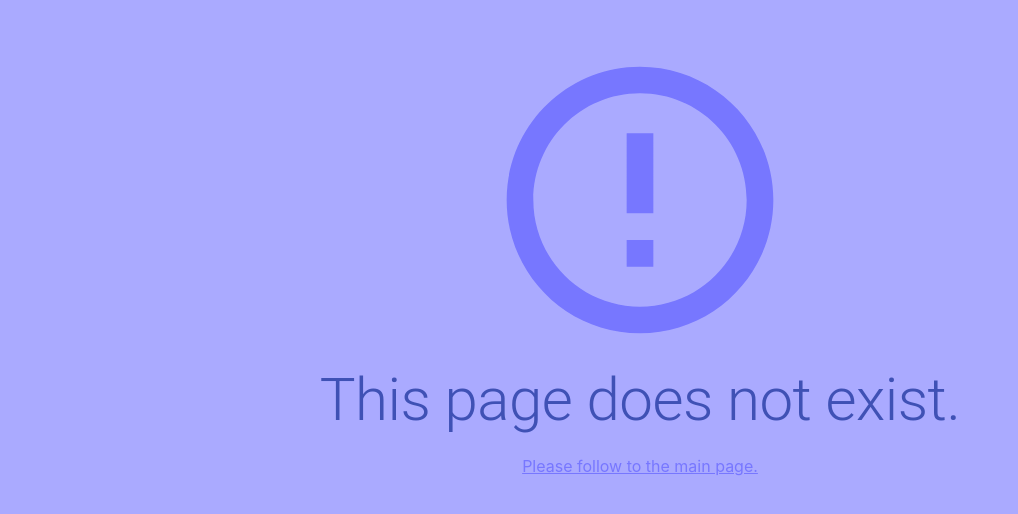
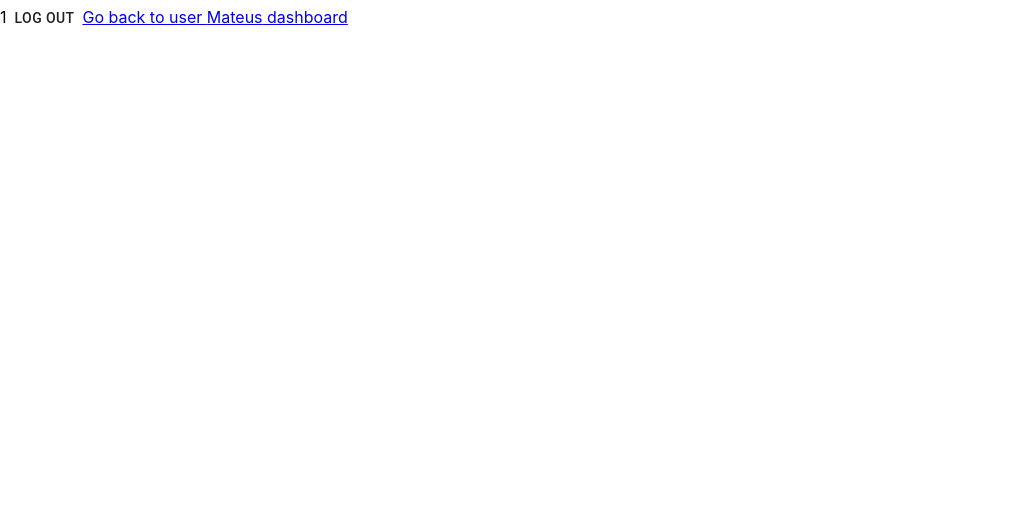
Before and after one commit to mateuscoelho2009/iot-measurer-client, a React (Create React App) app: page /user/measurement/1 in a window 1280 px wide. Shown: the top 514 px of the page, without its empty margins (0-1018 px from the left). Built offline with nearby package versions, Linux system fonts and the light colour scheme.

Commit message:
feat: implements measurement page and UserContext

```diff
--- a/src/App.js
+++ b/src/App.js
@@ -19,7 +19,7 @@ function App() {
         <br />
         <Link
           className="App-link"
-          to="/measurements"
+          to="/user"
         >
           <TrendingUpIcon className="Trending-icon" />
           See the measurements
--- /dev/null
+++ b/src/components/UserMeasurements.js
@@ -0,0 +1,12 @@
+import React from 'react';
+import { UserConsumer } from '../contexts/UserContext';
+
+function UserMeasurements() {
+    return (
+        <UserConsumer>
+            {({ userId }) => <h1>Welcome {userId}!</h1>}
+        </UserConsumer>
+    )
+}
+
+export default UserMeasurements;
--- /dev/null
+++ b/src/components/UserMenu.js
@@ -0,0 +1,26 @@
+import React from 'react';
+import { Link } from 'react-router-dom';
+import { Button } from '@material-ui/core';
+import { UserConsumer } from '../contexts/UserContext';
+
+function UserMenu() {
+    return (
+        <UserConsumer>
+            {({ username, updateUser }) => (
+                <>
+                    <Button onClick={event => {
+                        updateUser('');
+                    }}>
+                        Log out
+                    </Button>
+
+                    <Link to="/user">
+                        Go back to user {username} dashboard
+                    </Link>
+                </>
+            )}
+        </UserConsumer>
+    )
+}
+
+export default UserMenu;
--- /dev/null
+++ b/src/contexts/UserContext.js
@@ -0,0 +1,39 @@
+import React from 'react';
+
+const UserContext = React.createContext({
+    userId: '',
+    username: '',
+    measurements: [],
+    updateUser: () => {},
+});
+
+export class UserProvider extends React.Component {
+    updateUser = newUserId => {
+        this.setState({
+            userId: newUserId,
+            username: '',
+            measurements: [],
+        });
+    }
+
+    state = {
+        userId: '1',
+        username: 'Mateus',
+        measurements: [],
+        updateUser: this.updateUser,
+    }
+
+    render() {
+        const {
+            children,
+        } = this.props;
+
+        return (
+            <UserContext.Provider value={this.state}>
+                {children}
+            </UserContext.Provider>
+        )
+    }
+}
+
+export const UserConsumer = UserContext.Consumer;
--- a/src/index.js
+++ b/src/index.js
@@ -5,6 +5,7 @@ import './index.css';
 // Pages
 import App from './App';
 import Page404 from './pages/Page404';
+import User from './pages/User';
 
 import * as serviceWorker from './serviceWorker';
 import { BrowserRouter, Switch, Route } from 'react-router-dom';
@@ -15,7 +16,9 @@ ReactDOM.render(
         <Switch>
             <Route path="/" exact={true} component={App} />
 
-            <Route path="/measurement/:id" component={Measurement} />
+            <Route path="/user" exact={true} component={User} />
+
+            <Route path="/user/measurement/:id" component={Measurement} />
 
             <Route path='*' component={Page404} />
         </Switch>
--- a/src/pages/Measurement.js
+++ b/src/pages/Measurement.js
@@ -1,4 +1,6 @@
 import React from 'react';
+import UserMenu from '../components/UserMenu';
+import { UserProvider } from '../contexts/UserContext';
 
 function Measurement(props) {
     const {
@@ -10,9 +12,10 @@ function Measurement(props) {
     } = props;
 
     return (
-        <>
+        <UserProvider>
             {id}
-        </>
+            <UserMenu />
+        </UserProvider>
     );
 }
 
--- /dev/null
+++ b/src/pages/User.js
@@ -0,0 +1,13 @@
+import React from 'react';
+import { UserProvider } from '../contexts/UserContext';
+import UserMeasurements from '../components/UserMeasurements';
+
+function User() {
+    return (
+        <UserProvider>
+            <UserMeasurements />
+        </UserProvider>
+    )
+}
+
+export default User;
```
